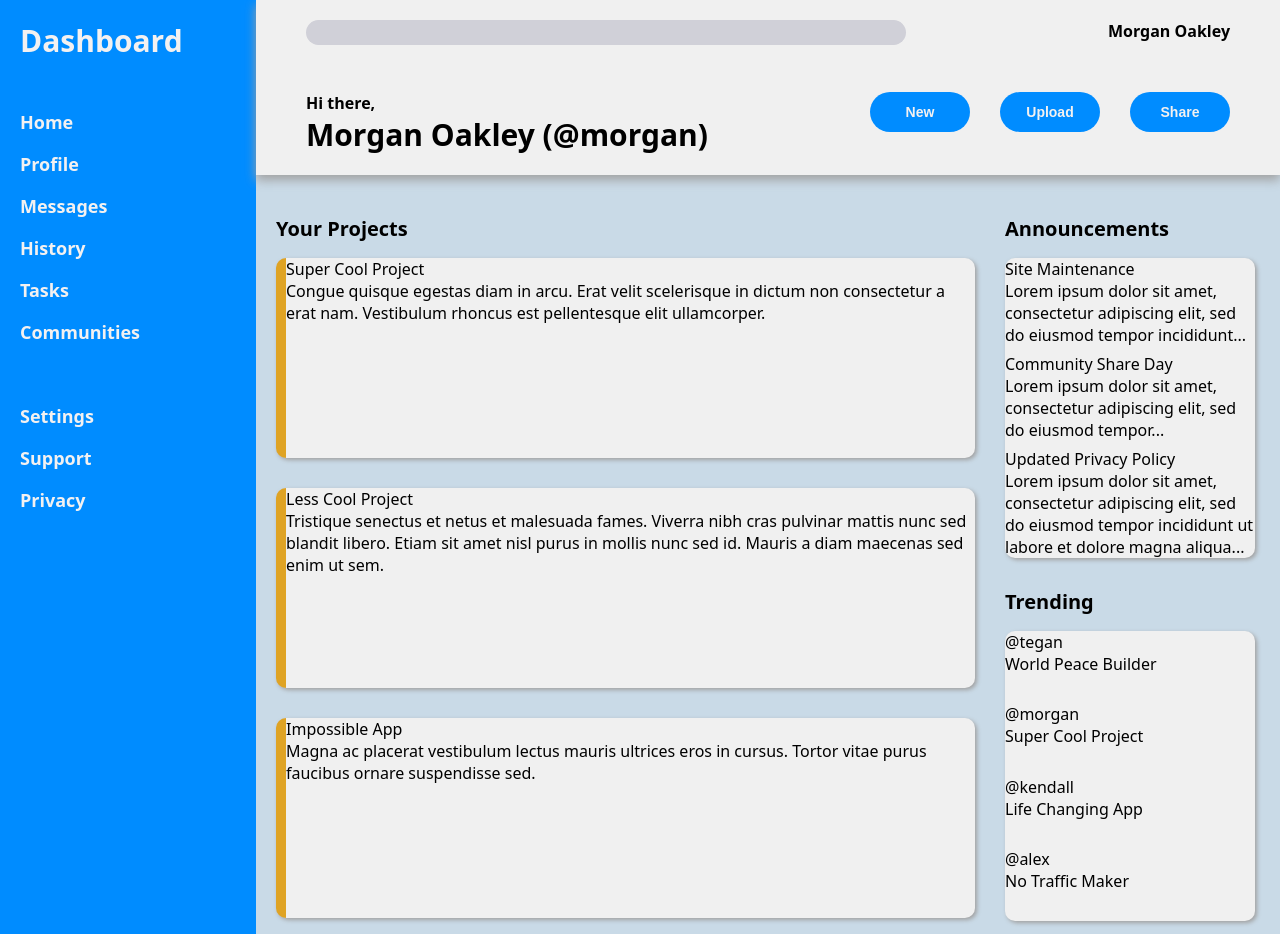
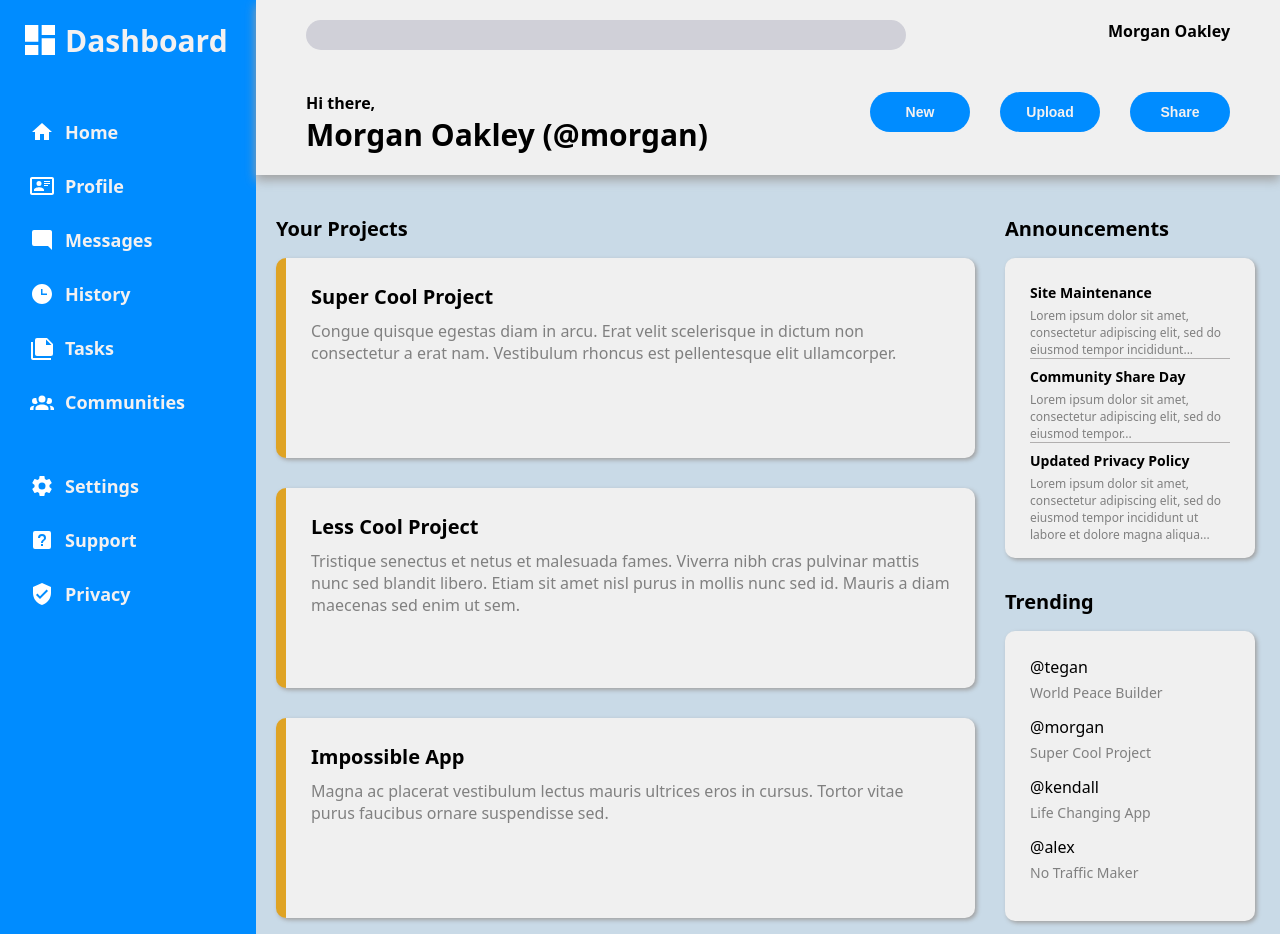
Before and after one commit to indigoBill/admin-dashboard, a plain HTML site: page index.html in a window 1280 px wide. Shown: the top 934 px of the page. Drawn offline with Linux system fonts and the light colour scheme.

Commit message:
Add style rules to filler text and icons

```diff
--- a/style.css
+++ b/style.css
@@ -1,3 +1,11 @@
+html {
+    box-sizing: border-box;
+}
+
+*, *:before, *:after {
+    box-sizing: inherit;
+}
+
 body {
     display: grid;
     grid-template-columns: 1fr 4fr;
@@ -16,7 +24,7 @@ body {
 
 .sidebar {
     display: grid;
-    grid-template-rows: 30px 3fr;
+    grid-template-rows: 40px 3fr;
     color: rgb(243, 241, 241);
     font-weight: bold;
 }
@@ -30,6 +38,66 @@ body {
     font-size: 30px;
 }
 
+.dashboard-icon {
+    background: no-repeat url("./assets/icons/view-dashboard.svg");
+    height: 40px;
+}
+
+.sidebar-header .sidebar-text {
+    display: grid;
+    align-content: center;
+}
+
+.sidebar-icon {
+    filter: invert(100%);
+}
+
+.sidebar-icon:not(.dashboard-icon) {
+    margin-left: 10px;
+}
+
+.home-icon {
+    background: no-repeat url("./assets/icons/home.svg");
+}
+
+.profile-icon {
+    background: no-repeat url("./assets/icons/card-account-details-outline.svg");
+}
+
+.message-icon {
+    background: no-repeat url("./assets/icons/message-reply.svg");
+}
+
+.history-icon {
+    background: no-repeat url("./assets/icons/clock-time-three.svg");
+}
+
+.tasks-icon {
+    background: no-repeat url("./assets/icons/note-multiple.svg");
+}
+
+.communities-icon {
+    background: no-repeat url("./assets/icons/account-group.svg");
+}
+
+.settings-icon {
+    background: no-repeat url("./assets/icons/cog.svg");
+}
+
+.support-icon {
+    background: no-repeat url("./assets/icons/help-box.svg");
+}
+
+.privacy-icon {
+    background: no-repeat url("./assets/icons/shield-check.svg");
+}
+
+.sidebar-option {
+    display: grid;
+    grid-template-columns: 45px 2fr;
+    height: fit-content;
+}
+
 .sidebar-sections-container {
     font-size: 18px;
     display: grid;
@@ -39,7 +107,7 @@ body {
 .sidebar-first-section,
 .sidebar-second-section {
     display: grid;
-    gap: 18px;
+    gap: 30px;
     height: fit-content;
 }
 
@@ -66,7 +134,7 @@ input {
     border: none;
     border-radius: 50px;
     min-width: 600px;
-    min-height: 25px;
+    min-height: 30px;
 }
 
 .buttons-container {
@@ -100,6 +168,7 @@ button {
 .header-top-section,
 .header-bottom-section {
     display: grid;
+    gap: 30px;
 }
 
 .header-top-section > div:last-child,
@@ -135,6 +204,22 @@ button {
     border-left: 10px solid rgb(223, 163, 36);
 }
 
+.card-header {
+    font-weight: bold;
+    font-size: 20px;
+    margin-bottom: 10px;
+}
+
+.main-text{
+    font-size: 16px;
+}
+
+.main-text,
+.trending-user-description,
+.announce-body {
+    color: grey;
+}
+
 .section-names {
     font-weight: bold;
     font-size: 20px;
@@ -159,6 +244,22 @@ button {
     background-color: rgb(240, 240, 240);
     border-radius: 10px;
     box-shadow: rgb(161, 161, 161) 2px 2px 4px;
+    padding: 25px;
+}
+
+.announce-titles {
+    font-weight: bold;
+    font-size: 14px;
+    margin-bottom: 5px;
+}
+
+.announce-body {
+    font-size: 12px;
+}
+
+.announcements-box > div:nth-child(-n + 2) {
+    border-bottom: 1px solid rgb(177, 175, 175);
+    margin-bottom: 8px;
 }
 
 .announcements-box {
@@ -172,3 +273,8 @@ button {
     height: 290px;
     grid-template-rows: repeat(4, 1fr);
 }
+
+.trending-user-description {
+    font-size: 14px;
+    margin-top: 5px;
+}
```
